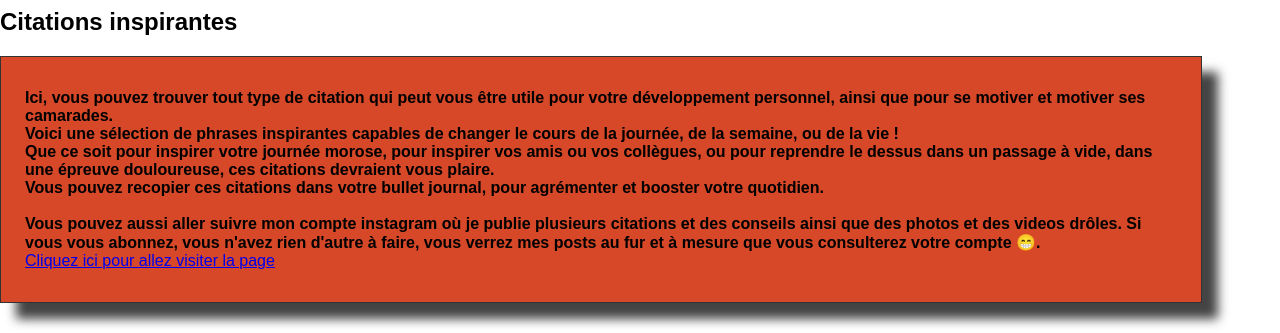
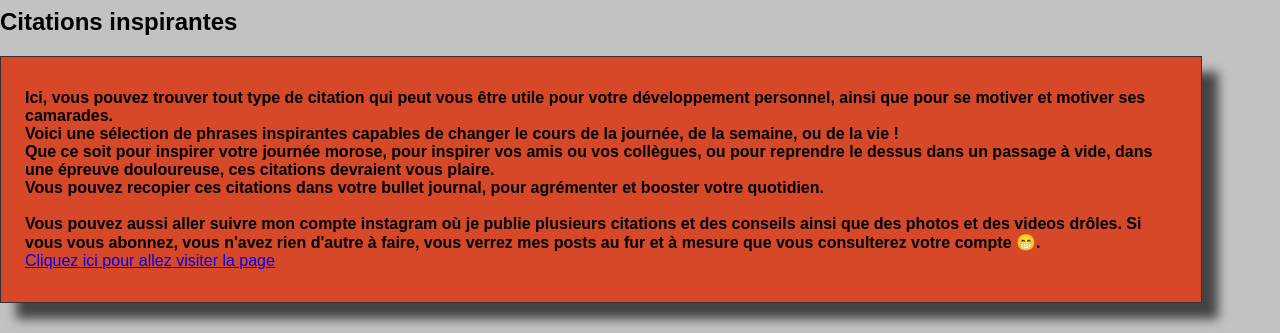
Before and after one commit to mrsopi/accueil, a plain HTML site: page citation.html in a window 1280 px wide. Shown: the part 442-775 px from the top of the page. Drawn offline with Linux system fonts and the light colour scheme.

Commit message:
Update citation.html

```diff
--- a/citation.html
+++ b/citation.html
@@ -25,7 +25,7 @@
              alert("Vous êtes bien sur la page de Mr sopi, Citations")
         </script>
       </head>
-      <body>
+      <body bgcolor="#c2c2c2">
        <header>
            <br><br><br>
           <h1>Mr Sopi</h1>
```
